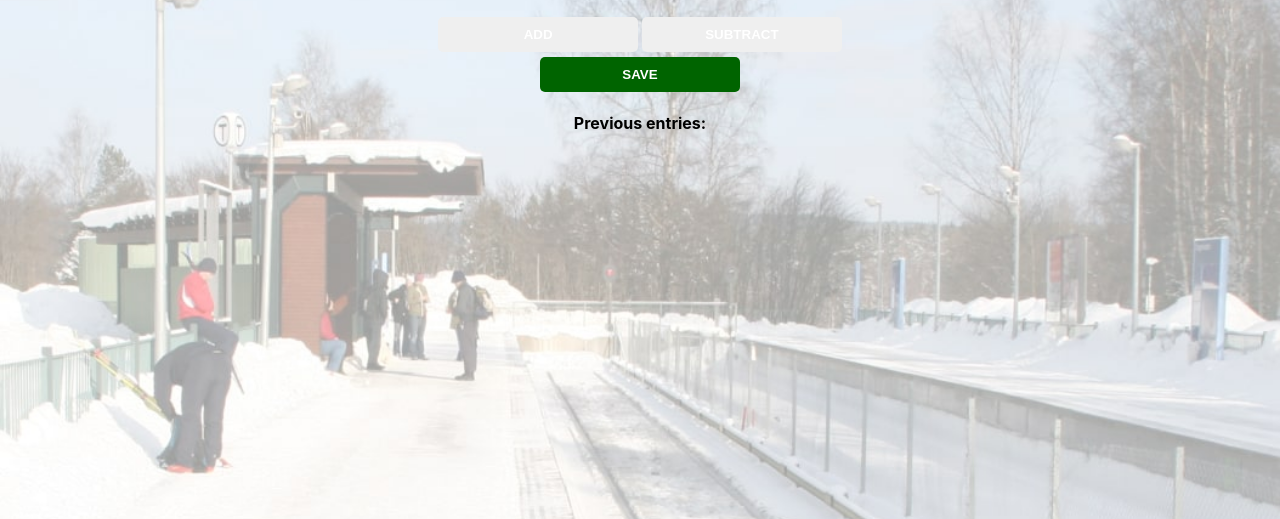
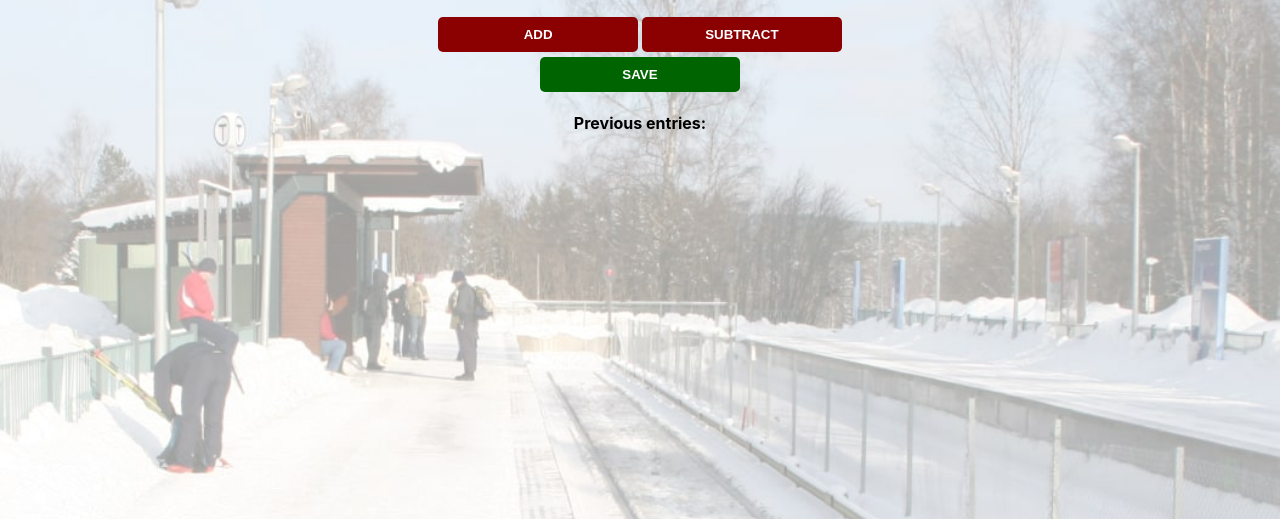
Before and after one commit to nitishparihar/passenger-counter-app, a plain HTML site: page index.html in a window 1280 px wide. Shown: the part 281-800 px from the top of the page. Drawn offline with Linux system fonts and the light colour scheme.

Commit message:
Adding subtract button style

```diff
--- a/style.css
+++ b/style.css
@@ -28,7 +28,11 @@ button {
     border-radius: 5px;
 }
 
-#increment-btn {
+#add-btn {
+    background: darkred;
+}
+
+#subtract-btn {
     background: darkred;
 }
 
```
